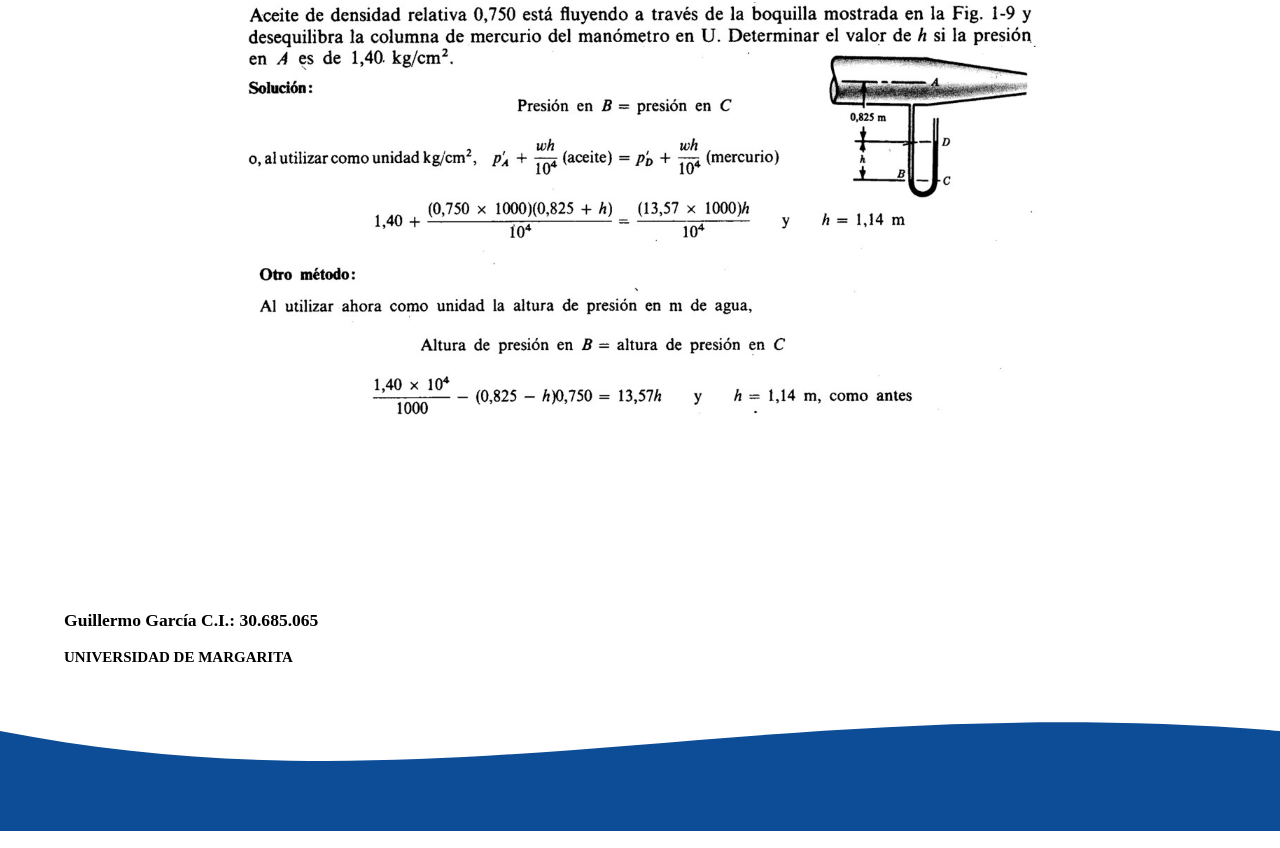
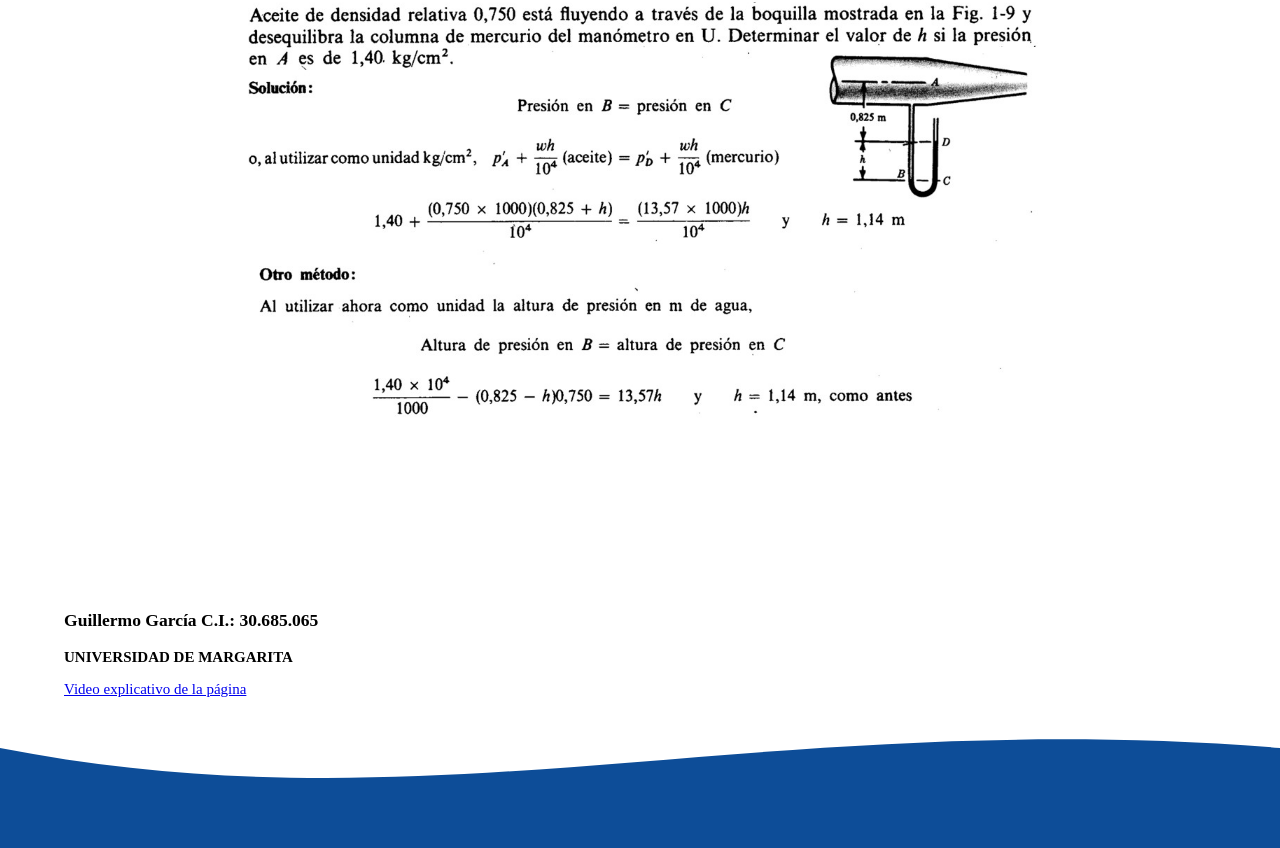
Before and after one commit to GuilleGar1702/Pagina-Mec-Fluidos, a plain HTML site: page index.html in a window 1280 px wide. Shown: the part 2623-3471 px from the top of the page. Drawn offline with Linux system fonts and the light colour scheme.

Commit message:
Se agrego el video

```diff
--- a/index.html
+++ b/index.html
@@ -6,7 +6,7 @@
     <title>Mecánica de Fluidos (Hidroestática)</title>
     <link rel="stylesheet" href="CSS/normalize.min.css">
     <link rel="stylesheet" href="CSS/main.css">
-
+    <link rel="icon" type="image/png" href="img/icono.png" />
 </head>
 <body>
     <div class="header">
@@ -72,6 +72,7 @@
             <h3>Guillermo García C.I.: 30.685.065</h3>
             <Strong><p>UNIVERSIDAD DE MARGARITA</p></Strong>
             <div class="Wave2" style="height: 150px; overflow: hidden;" ><svg viewBox="0 0 500 150" preserveAspectRatio="none" style="height: 100%; width: 100%;"><path d="M0.00,49.98 C170.43,134.72 297.40,8.41 500.00,49.98 L500.00,150.00 L0.00,150.00 Z" style="stroke: none; fill: #0D4D98;"></path></svg></div>
+            <a href="https://drive.google.com/file/d/16OioGUP8EGJZSjNchIrhgp4IQ-7yMGbm/view?usp=drive_link" target="_blank">Video explicativo de la página</a>
         </footer>
     </div>
     <script src="JS/main.js"></script>
```
Also changed, not shown: img/icono.png (added).
